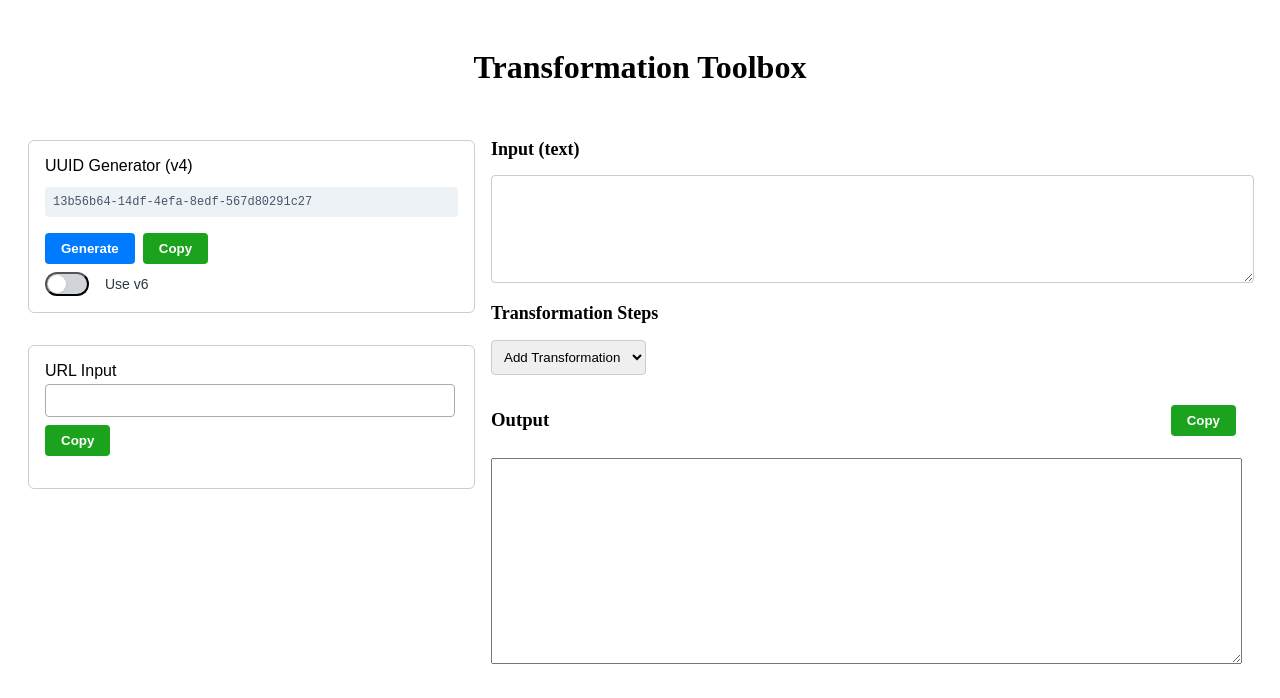
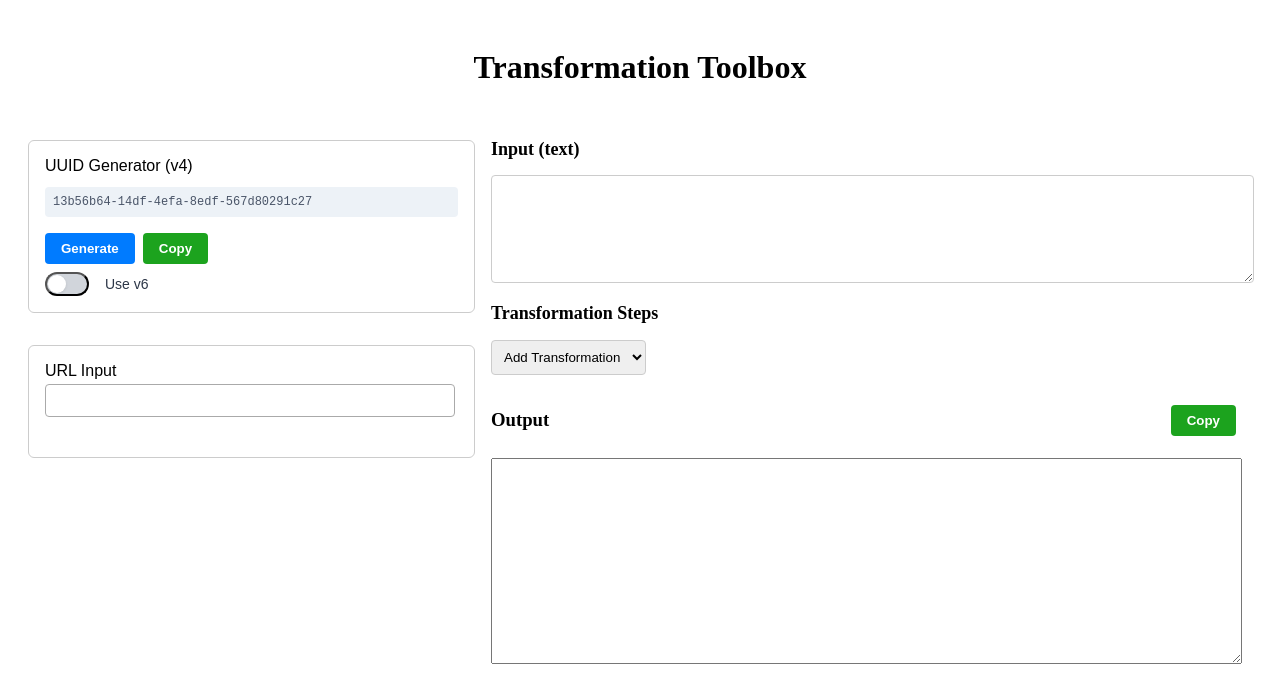
Before and after one commit to jakedoublev/toolbox, a React (Vite) app: page / in a window 1280 px wide. Shown: the top 698 px of the page. Built offline with nearby package versions, Linux system fonts and the light colour scheme.

Commit message:
fix(core): do not show copy URL if no url pasted

```diff
--- a/src/components/URLVisualizer.tsx
+++ b/src/components/URLVisualizer.tsx
@@ -190,7 +190,7 @@ const URLVisualizer = () => {
                     onChange={(e) => setUrlInput(e.target.value)}
                     style={styles.input}
                 />
-                <CopyButton content={urlInput} />
+                {urlInput !== "" && <CopyButton content={urlInput} />}
             </div>
 
             {urlObject && (
```
